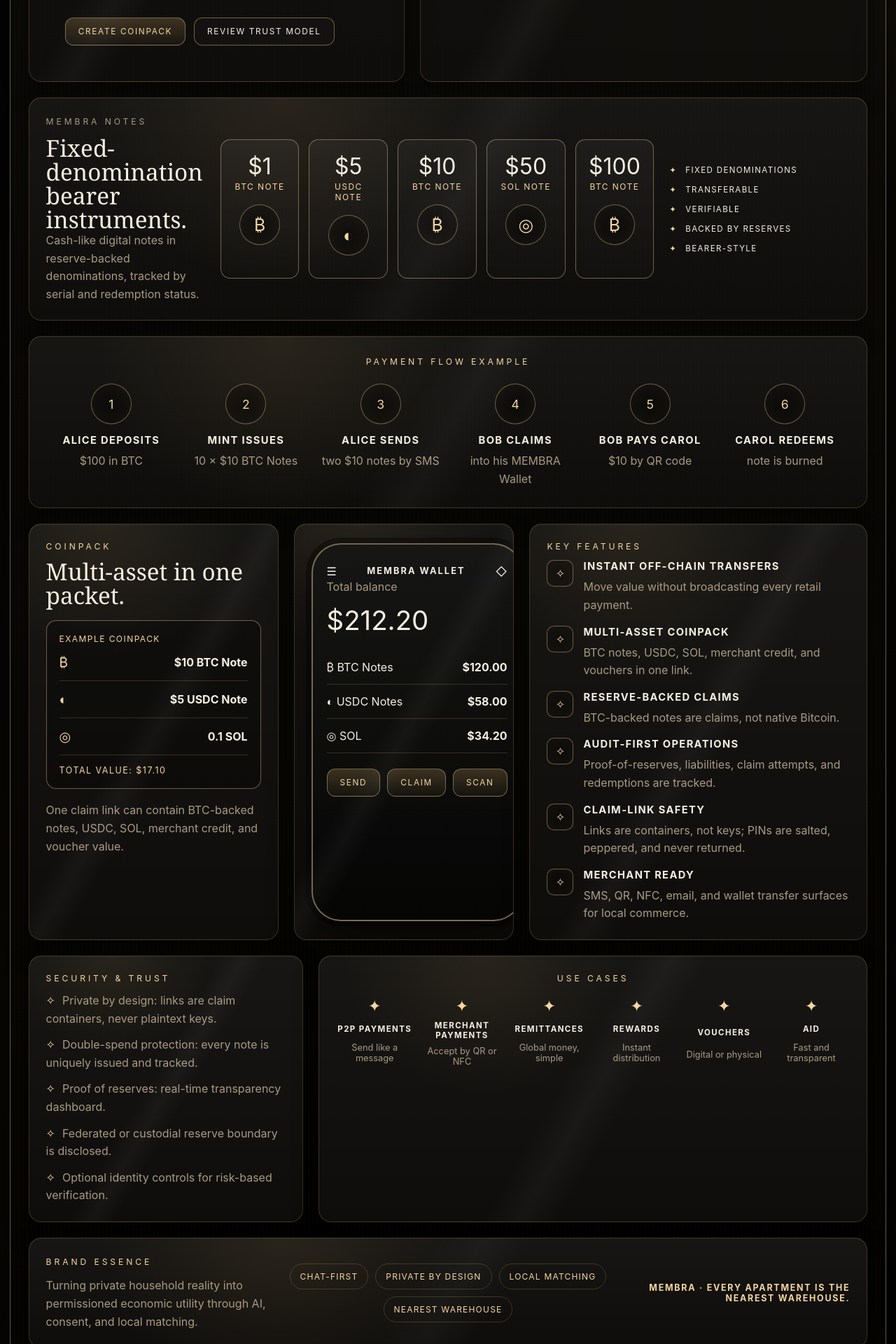
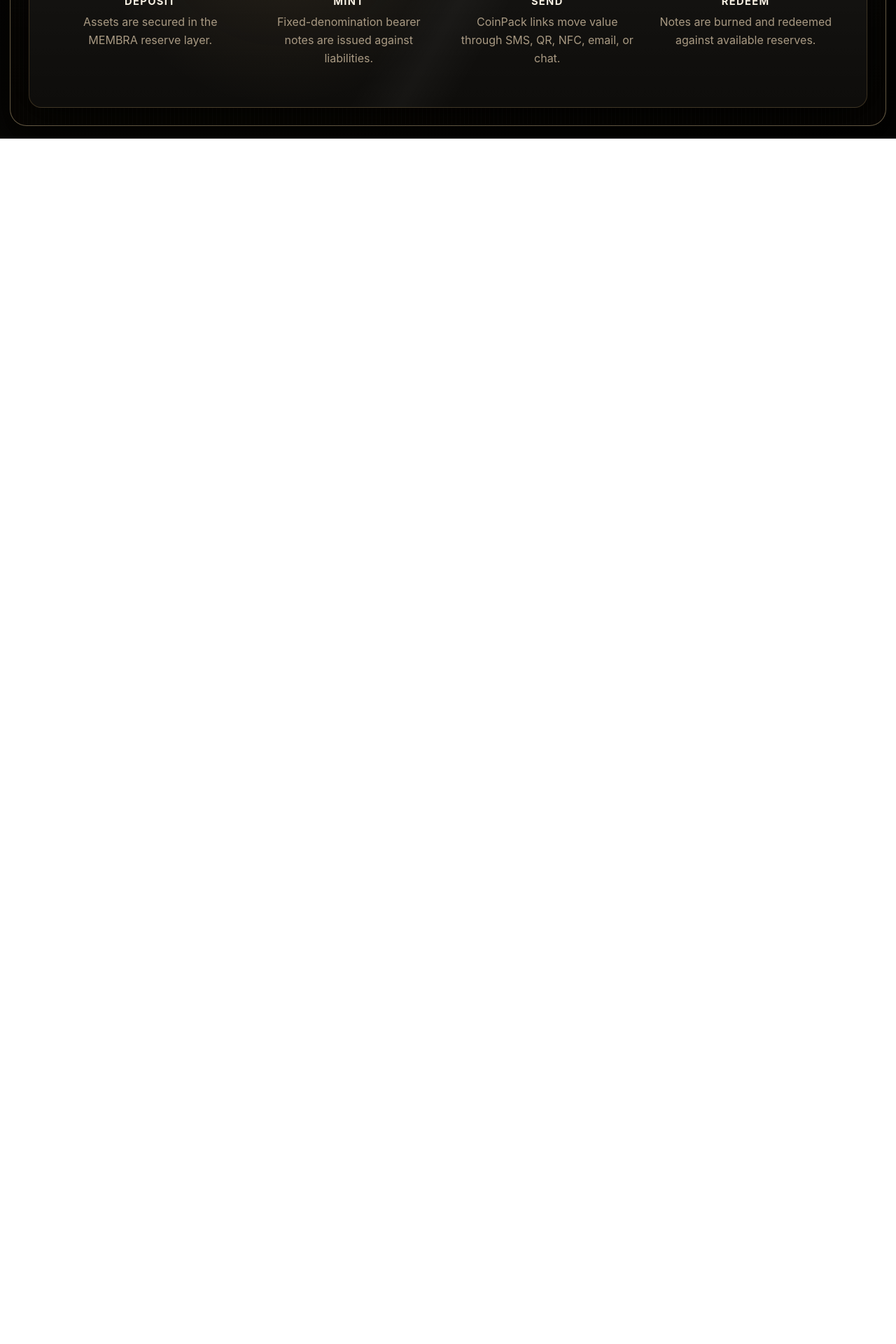
Before and after one commit to overandor/sms, a Next.js app: page / in a window 1280 px wide. Shown: the part 680-2600 px from the top of the page at 70% size. After the commit the page ends 878 px from the top, so only its background shows below. Built offline with nearby package versions, Linux system fonts and the light colour scheme.

Commit message:
Convert repo into working product MVP

```diff
--- a/app/page.tsx
+++ b/app/page.tsx
@@ -1,3 +1,5 @@
+import { LiveTreasury } from '@/components/LiveTreasury'
+
 const cycle = [
   ['Deposit', 'Assets are secured in the MEMBRA reserve layer.'],
   ['Mint', 'Fixed-denomination bearer notes are issued against liabilities.'],
@@ -5,201 +7,36 @@ const cycle = [
   ['Redeem', 'Notes are burned and redeemed against available reserves.']
 ]
 
-const notes = [
-  ['$1', 'BTC NOTE', '₿'],
-  ['$5', 'USDC NOTE', '◐'],
-  ['$10', 'BTC NOTE', '₿'],
-  ['$50', 'SOL NOTE', '◎'],
-  ['$100', 'BTC NOTE', '₿']
-]
-
-const paymentFlow = [
-  ['1', 'Alice deposits', '$100 in BTC'],
-  ['2', 'Mint issues', '10 × $10 BTC Notes'],
-  ['3', 'Alice sends', 'two $10 notes by SMS'],
-  ['4', 'Bob claims', 'into his MEMBRA Wallet'],
-  ['5', 'Bob pays Carol', '$10 by QR code'],
-  ['6', 'Carol redeems', 'note is burned']
-]
-
-const features = [
-  ['Instant off-chain transfers', 'Move value without broadcasting every retail payment.'],
-  ['Multi-asset CoinPack', 'BTC notes, USDC, SOL, merchant credit, and vouchers in one link.'],
-  ['Reserve-backed claims', 'BTC-backed notes are claims, not native Bitcoin.'],
-  ['Audit-first operations', 'Proof-of-reserves, liabilities, claim attempts, and redemptions are tracked.'],
-  ['Claim-link safety', 'Links are containers, not keys; PINs are salted, peppered, and never returned.'],
-  ['Merchant ready', 'SMS, QR, NFC, email, and wallet transfer surfaces for local commerce.']
-]
-
-const coinpack = [
-  ['₿', '$10 BTC Note'],
-  ['◐', '$5 USDC Note'],
-  ['◎', '0.1 SOL']
-]
-
-const useCases = [
-  ['P2P payments', 'Send like a message'],
-  ['Merchant payments', 'Accept by QR or NFC'],
-  ['Remittances', 'Global money, simple'],
-  ['Rewards', 'Instant distribution'],
-  ['Vouchers', 'Digital or physical'],
-  ['Aid', 'Fast and transparent']
-]
-
 export default function Home() {
   return (
     <main className="page-shell">
       <section className="hero-grid">
         <div className="brand-panel hero-card">
-          <div className="membra-mark" aria-hidden="true">
-            <div className="membra-door">✦</div>
-          </div>
           <p className="eyebrow">MEMBRA MONEY</p>
           <h1>Send value like a message.</h1>
           <p className="hero-copy">
-            Multi-asset bearer claim links for SMS, QR, NFC, email, and chat — backed by reserves,
-            protected by disclosures, and settled on-chain only when it matters.
+            Reserve-backed digital bearer infrastructure for SMS, QR, NFC, and chat.
           </p>
           <div className="hero-actions">
-            <a href="#coinpack" className="gold-button">Create CoinPack</a>
-            <a href="#security" className="ghost-button">Review Trust Model</a>
+            <a href="/api/demo" className="gold-button">Open Treasury API</a>
           </div>
         </div>
 
-        <div className="brand-panel cycle-panel">
-          <p className="eyebrow center">THE CYCLE</p>
-          <div className="cycle-row">
-            {cycle.map(([title, body], index) => (
-              <div className="cycle-step" key={title}>
-                <div className="cycle-icon">{index === 0 ? '▣' : index === 1 ? '◫' : index === 2 ? '✈' : '⌂'}</div>
-                <h3>{title}</h3>
-                <p>{body}</p>
-              </div>
-            ))}
-          </div>
-          <div className="settlement-strip">Many off-chain transfers. One final on-chain settlement.</div>
-        </div>
+        <LiveTreasury />
       </section>
 
-      <section className="brand-panel notes-panel">
-        <div className="section-copy">
-          <p className="eyebrow">MEMBRA NOTES</p>
-          <h2>Fixed-denomination bearer instruments.</h2>
-          <p>Cash-like digital notes in reserve-backed denominations, tracked by serial and redemption status.</p>
-        </div>
-        <div className="note-grid">
-          {notes.map(([value, label, icon]) => (
-            <div className="note-card" key={`${value}-${label}`}>
-              <div className="note-value">{value}</div>
-              <div className="note-label">{label}</div>
-              <div className="coin-icon">{icon}</div>
-            </div>
-          ))}
-        </div>
-        <ul className="note-list">
-          <li>Fixed denominations</li>
-          <li>Transferable</li>
-          <li>Verifiable</li>
-          <li>Backed by reserves</li>
-          <li>Bearer-style</li>
-        </ul>
-      </section>
+      <section className="brand-panel cycle-panel">
+        <p className="eyebrow center">THE CYCLE</p>
 
-      <section className="brand-panel flow-panel">
-        <p className="eyebrow center">PAYMENT FLOW EXAMPLE</p>
-        <div className="payment-flow">
-          {paymentFlow.map(([number, title, body]) => (
-            <div className="flow-step" key={number}>
-              <div className="flow-orb">{number}</div>
+        <div className="cycle-row">
+          {cycle.map(([title, body]) => (
+            <div className="cycle-step" key={title}>
               <h3>{title}</h3>
               <p>{body}</p>
             </div>
           ))}
         </div>
       </section>
-
-      <section className="product-grid" id="coinpack">
-        <div className="brand-panel coinpack-panel">
-          <p className="eyebrow">COINPACK</p>
-          <h2>Multi-asset in one packet.</h2>
-          <div className="coinpack-card">
-            <p className="mini-label">Example CoinPack</p>
-            {coinpack.map(([icon, label]) => (
-              <div className="coinpack-row" key={label}>
-                <span>{icon}</span>
-                <strong>{label}</strong>
-              </div>
-            ))}
-            <div className="total-row">Total value: $17.10</div>
-          </div>
-          <p className="muted">One claim link can contain BTC-backed notes, USDC, SOL, merchant credit, and voucher value.</p>
-        </div>
-
-        <div className="wallet-shell brand-panel">
-          <div className="phone-bezel">
-            <div className="phone-header">
-              <span>☰</span>
-              <strong>MEMBRA WALLET</strong>
-              <span>◇</span>
-            </div>
-            <p className="muted">Total balance</p>
-            <div className="wallet-balance">$212.20</div>
-            <div className="wallet-row"><span>₿ BTC Notes</span><strong>$120.00</strong></div>
-            <div className="wallet-row"><span>◐ USDC Notes</span><strong>$58.00</strong></div>
-            <div className="wallet-row"><span>◎ SOL</span><strong>$34.20</strong></div>
-            <div className="wallet-actions"><button>Send</button><button>Claim</button><button>Scan</button></div>
-          </div>
-        </div>
-
-        <div className="brand-panel feature-panel">
-          <p className="eyebrow">KEY FEATURES</p>
-          <div className="feature-list">
-            {features.map(([title, body]) => (
-              <div className="feature-row" key={title}>
-                <div className="feature-icon">✧</div>
-                <div><h3>{title}</h3><p>{body}</p></div>
-              </div>
-            ))}
-          </div>
-        </div>
-      </section>
-
-      <section className="bottom-grid" id="security">
-        <div className="brand-panel trust-panel">
-          <p className="eyebrow">SECURITY & TRUST</p>
-          <ul>
-            <li>Private by design: links are claim containers, never plaintext keys.</li>
-            <li>Double-spend protection: every note is uniquely issued and tracked.</li>
-            <li>Proof of reserves: real-time transparency dashboard.</li>
-            <li>Federated or custodial reserve boundary is disclosed.</li>
-            <li>Optional identity controls for risk-based verification.</li>
-          </ul>
-        </div>
-
-        <div className="brand-panel usecase-panel">
-          <p className="eyebrow center">USE CASES</p>
-          <div className="usecase-grid">
-            {useCases.map(([title, body]) => (
-              <div className="usecase" key={title}>
-                <div>✦</div>
-                <strong>{title}</strong>
-                <span>{body}</span>
-              </div>
-            ))}
-          </div>
-        </div>
-      </section>
-
-      <footer className="brand-panel footer-panel">
-        <div>
-          <p className="eyebrow">BRAND ESSENCE</p>
-          <p>Turning private household reality into permissioned economic utility through AI, consent, and local matching.</p>
-        </div>
-        <div className="footer-pills">
-          <span>Chat-first</span><span>Private by design</span><span>Local matching</span><span>Nearest warehouse</span>
-        </div>
-        <strong>MEMBRA · Every apartment is the nearest warehouse.</strong>
-      </footer>
     </main>
   )
 }
```
